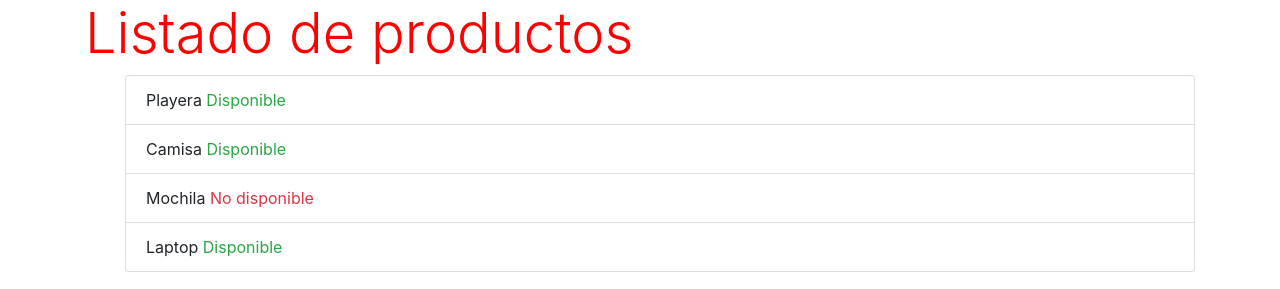
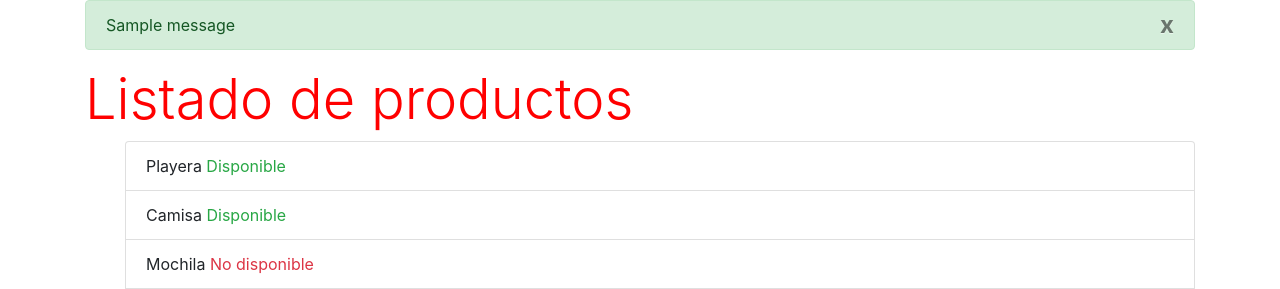
Before and after one commit to pulidovpe/online_store, a Django app: page / in a window 1280 px wide. Shown: the top 289 px of the page. Run offline with Django 3.2, Linux system fonts and the light colour scheme; one stand-in notice (Sample message) is shown; some libraries are stand-ins or nearby versions.

Commit message:
MEnsajes de alerta

```diff
--- a/online_store/views.py
+++ b/online_store/views.py
@@ -1,6 +1,7 @@
 from django.shortcuts import render
 from django.shortcuts import redirect
 
+from django.contrib import messages
 from django.contrib.auth import authenticate
 from django.contrib.auth import login
 
@@ -26,10 +27,10 @@ def login_view(request):
 		user = authenticate(username=username, password=password) ## None
 		if user:
 			login(request, user)
+			messages.success(request, 'Bienvenido {}'.format(user.username))
 			return redirect('index')
 		else:
-			print('Usuario No autenticado')
-
+			messages.error(request, 'Usuario o contraseña no válidos')
 
 	return render(request, 'users/login.html', {
 
--- a/templates/index.html
+++ b/templates/index.html
@@ -8,6 +8,21 @@
 </head>
 <body>
 	<div class="container">
+
+		{% if messages %}
+	 		{% for message in messages %}
+	 			{% if message.tags == 'success' %}
+		 			<div class="alert alert-success">
+			 			<button type="button" class="close" data-dismiss="alert">x</button>
+		 				{{ message }}
+		 			</div>
+		 		{% else %}
+			 		<div class="alert alert-danger">
+		 				{{ message }}
+		 			</div>
+		 		{% endif %}
+	 		{% endfor %}
+ 		{% endif %}
 		<div class="row">
 			<div class="col">
 				<h1 class="display-4">{{ message }}</h1>
```
Also changed, not shown: templates/users/login.html (+19 -0 lines), db.sqlite3.
